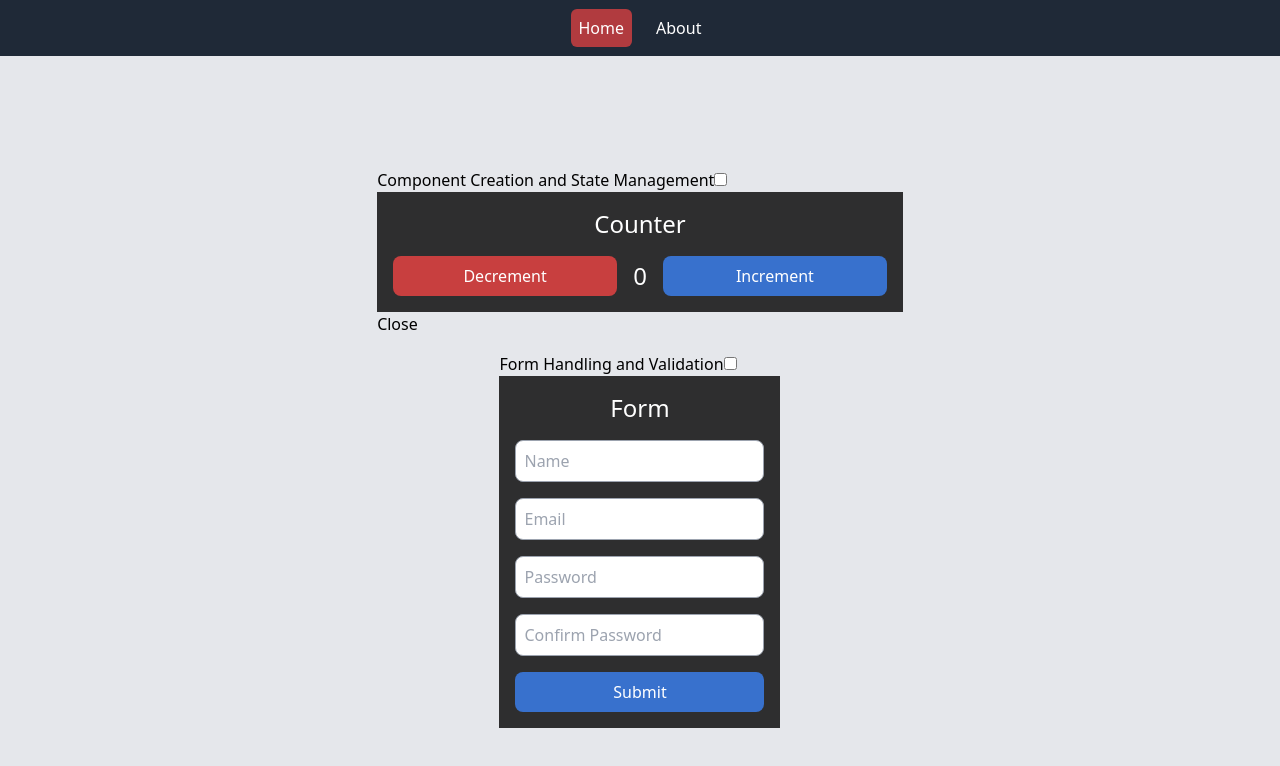
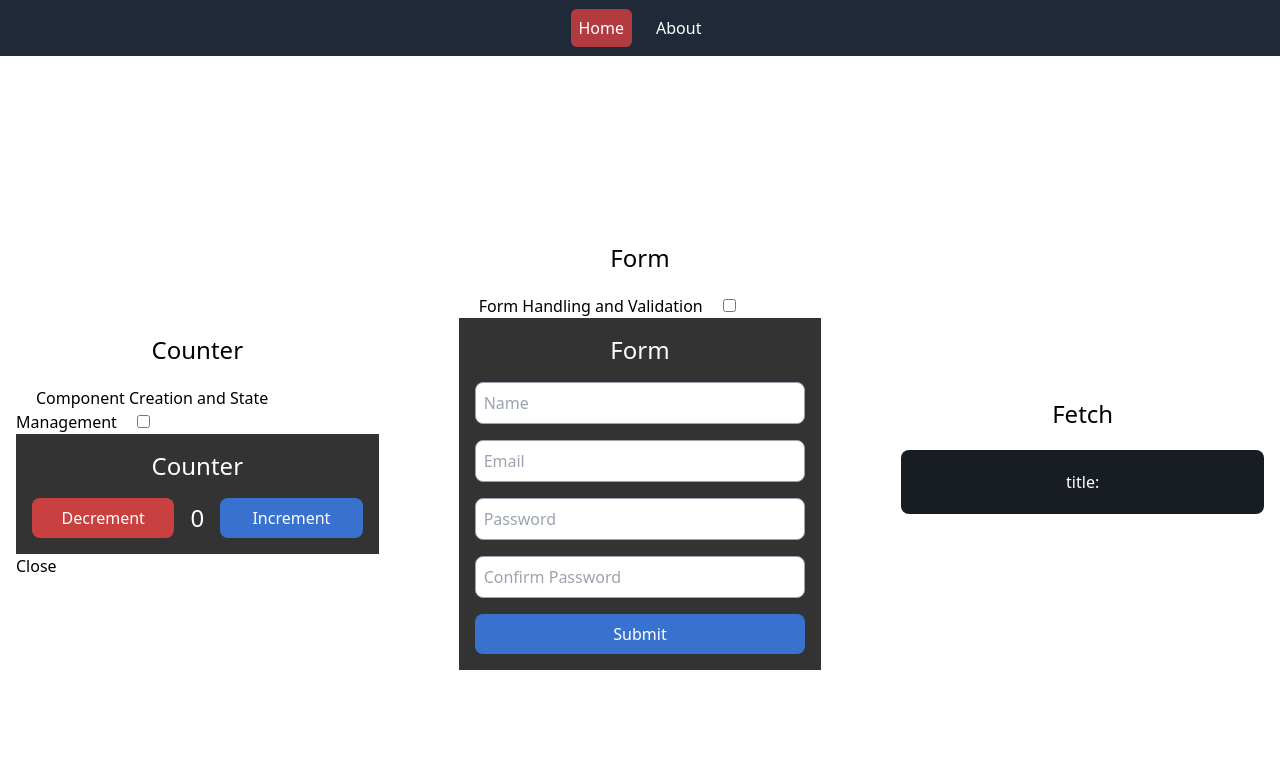
Before and after one commit to ferdianrickyagustine/DevTest, a React (Vite) app in the folder client/: page / in a window 1280 px wide. Shown: the top 766 px of the page. Built offline with nearby package versions, Linux system fonts and the light colour scheme; no server answers.

Commit message:
feat: added more motion at HomePage

```diff
--- a/client/src/components/Counter.jsx
+++ b/client/src/components/Counter.jsx
@@ -26,7 +26,7 @@ export default function Form() {
 
     return (
         <div>
-            <motion.label initial={{ y: -100 }} animate={{ y: 0 }} whileHover={{ scale: 1.1, backgroundColor: "#ff2994" }} transition={{ duration: 0.5, y: { duration: 2.0 } }} htmlFor="my_modal_7" className="btn">Component Creation and State Management</motion.label>
+            <motion.label initial={{ x: -200, y: 100 }} animate={{ x: 0, y: 0 }} whileHover={{ scale: 1.1, backgroundColor: "#ff2994" }} transition={{ duration: 0.5, y: { duration: 2 }, x: { duration: 1.8 } }} htmlFor="my_modal_7" className="btn h-auto w-full p-5">Component Creation and State Management</motion.label>
             <input type="checkbox" id="my_modal_7" className="modal-toggle" />
             <div className="modal" role="dialog">
                 <div className="modal-box bg-black/80">
--- a/client/src/components/Form.jsx
+++ b/client/src/components/Form.jsx
@@ -34,7 +34,7 @@ export default function Form() {
     }
     return (
         <div>
-            <motion.label initial={{ y: -100 }} animate={{ y: 0 }} whileHover={{ scale: 1.1, backgroundColor: "#ff2994" }} transition={{ duration: 0.5, y: { duration: 1.8 } }} htmlFor="modal-1" className="btn modal-button">Form Handling and Validation</motion.label>
+            <motion.label initial={{ y: -100 }} animate={{ y: 0 }} whileHover={{ scale: 1.1, backgroundColor: "#ff2994" }} transition={{ duration: 0.5, y: { duration: 1.8 } }} htmlFor="modal-1" className="btn modal-button h-auto p-5 w-full">Form Handling and Validation</motion.label>
             <input type="checkbox" id="modal-1" className="modal-toggle" />
             <div className="modal">
                 <div className="modal-box bg-black/80">
--- a/client/src/views/HomePage.jsx
+++ b/client/src/views/HomePage.jsx
@@ -27,23 +27,49 @@ export default function HomePage() {
         }
     }
 
-
-
     useEffect(() => {
         todo();
     }, []);
 
     return (
-        <motion.div initial={{ opacity: 0 }} animate={{ opacity: 1 }} transition={{ duration: 0.5 }} className="bg-gray-200 min-h-screen w-full flex items-center justify-center p-4">
-            <div className="flex flex-col items-center gap-4">
+        <motion.div
+            animate={{ opacity: 1, backgroundColor: "#ffffff" }}
+            transition={{ duration: 5.5 }}
+            className="bg-black min-h-screen w-full flex items-center justify-center p-4">
+
+            <div className="grid grid-cols-1 md:grid-cols-3 place-items-center gap-5 md:gap-20">
+
                 {isLoading ? (
-                    <Loading />
+                    <div className="col-span-3 flex justify-center items-center relative z-10">
+                        <Loading />
+                    </div>
                 ) : (
                     <>
-                        <Counter />
-                        <Form />
-                        <div className="text-black">
-                            {todos.title}
+                        <div className="w-full flex flex-col">
+                            <motion.span
+                                initial={{ opacity: 0 }}
+                                animate={{ opacity: 1 }}
+                                transition={{ delay: 1.8, duration: 1.8 }}
+                                className="text-2xl text-black text-center mb-5">Counter</motion.span>
+                            <Counter />
+                        </div>
+                        <div className="w-full flex flex-col">
+                            <motion.span
+                                initial={{ opacity: 0 }}
+                                animate={{ opacity: 1 }}
+                                transition={{ delay: 1.8, duration: 1.8 }}
+                                className="text-2xl text-black text-center mb-5">Form</motion.span>
+                            <Form />
+                        </div>
+                        <div className="w-full flex flex-col">
+                            <motion.span
+                                initial={{ opacity: 0 }}
+                                animate={{ opacity: 1 }}
+                                transition={{ delay: 1.8, duration: 1.8 }}
+                                className="text-2xl text-black text-center mb-5">Fetch</motion.span>
+                            <motion.div className="text-white bg-[#181d23] rounded-lg p-5 text-center w-full overflow-hidden" initial={{ x: 200, y: 100 }} animate={{ x: 0, y: 0 }} whileHover={{ scale: 1.1, backgroundColor: "#ff2994" }} transition={{ duration: 0.5, y: { duration: 1.8 }, x: { duration: 1.8 } }}>
+                                title: {todos.title}
+                            </motion.div>
                         </div>
                     </>
                 )}
```
